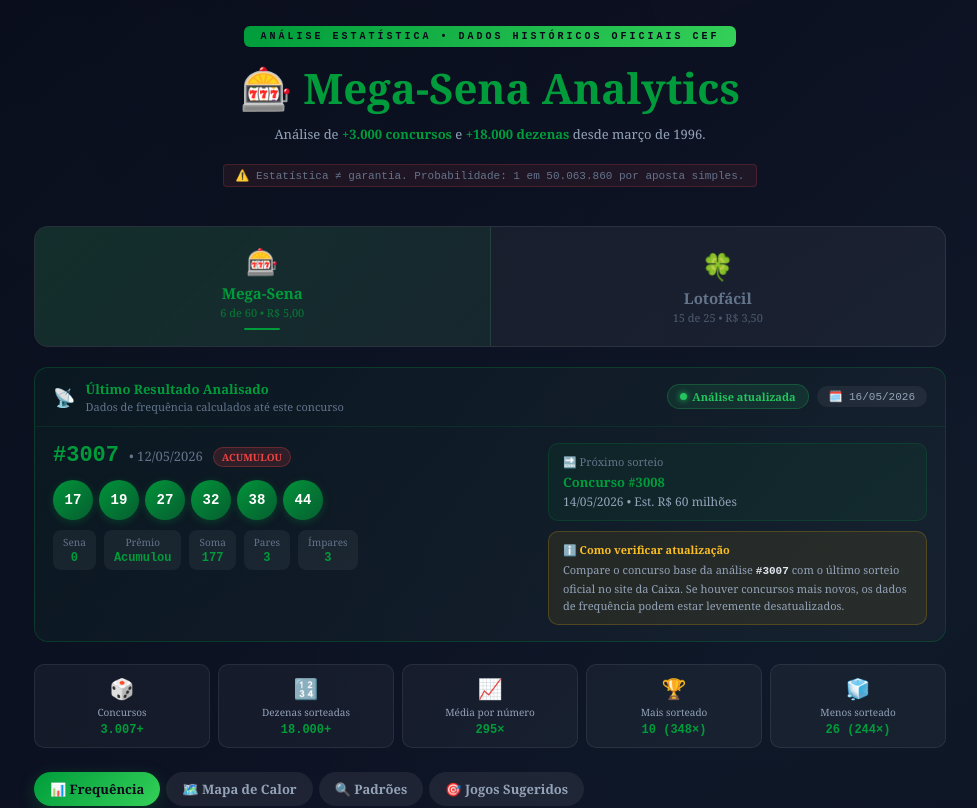
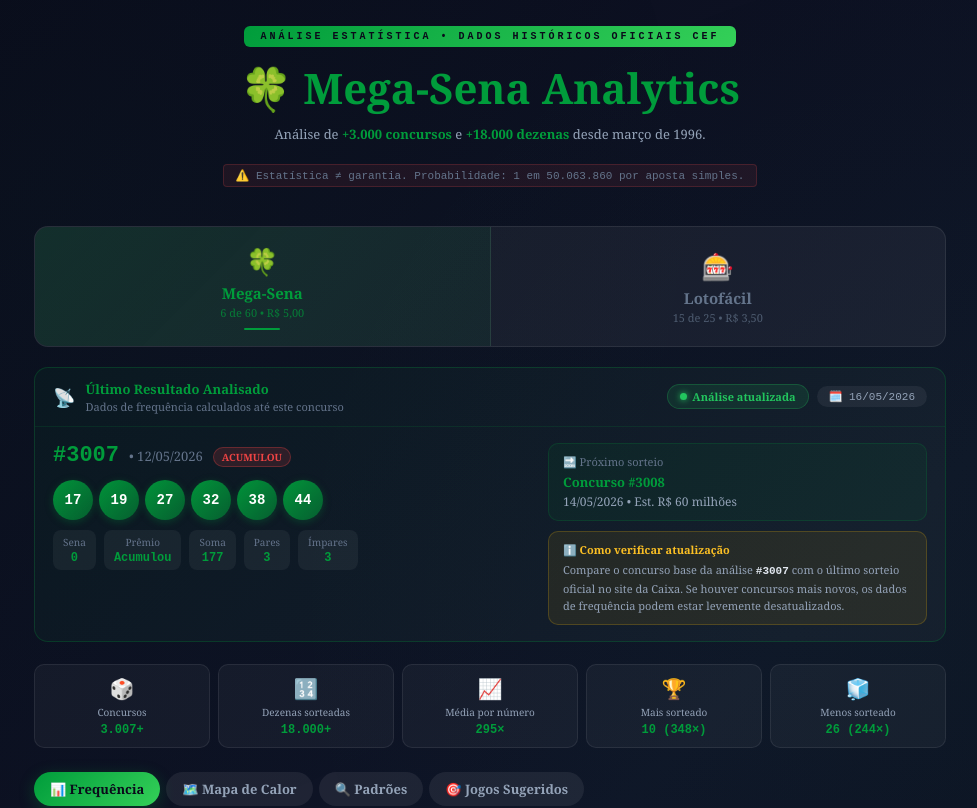
Before and after one commit to GeraldoNeto/loterias-analise, a React (Vite) app: page / in a window 1280 px wide. Shown: the top 808 px of the page, without its empty margins (150-1127 px from the left). Built offline with nearby package versions, Linux system fonts and the light colour scheme.

Commit message:
Inverte icones: trevo para Mega-Sena, slot para Lotofacil

```diff
--- a/src/LoteriasAnalise.jsx
+++ b/src/LoteriasAnalise.jsx
@@ -731,7 +731,7 @@
           }}>Análise Estatística • Dados Históricos Oficiais CEF</div>
 
           <h1 style={{ fontSize:"clamp(24px,5vw,42px)", fontWeight:700, margin:"0 0 8px", color:ACCENT }}>
-            {isMega ? "🎰 Mega-Sena Analytics" : "🍀 Lotofácil Analytics"}
+            {isMega ? "🍀 Mega-Sena Analytics" : "🎰 Lotofácil Analytics"}
           </h1>
 
           <p style={{ color:"#94a3b8", fontSize:13, maxWidth:580, margin:"0 auto 8px", lineHeight:1.6 }}>
@@ -754,8 +754,8 @@
           overflow:"hidden",
         }}>
           {[
-            { id:"mega", emoji:"🎰", label:"Mega-Sena", sub:"6 de 60 • R$ 5,00", acc:"#009c3b" },
-            { id:"loto", emoji:"🍀", label:"Lotofácil", sub:"15 de 25 • R$ 3,50", acc:"#9333ea" },
+            { id:"mega", emoji:"🍀", label:"Mega-Sena", sub:"6 de 60 • R$ 5,00", acc:"#009c3b" },
+            { id:"loto", emoji:"🎰", label:"Lotofácil", sub:"15 de 25 • R$ 3,50", acc:"#9333ea" },
           ].map(({ id, emoji, label, sub, acc }) => {
             const active = jogo === id;
             return (
```
